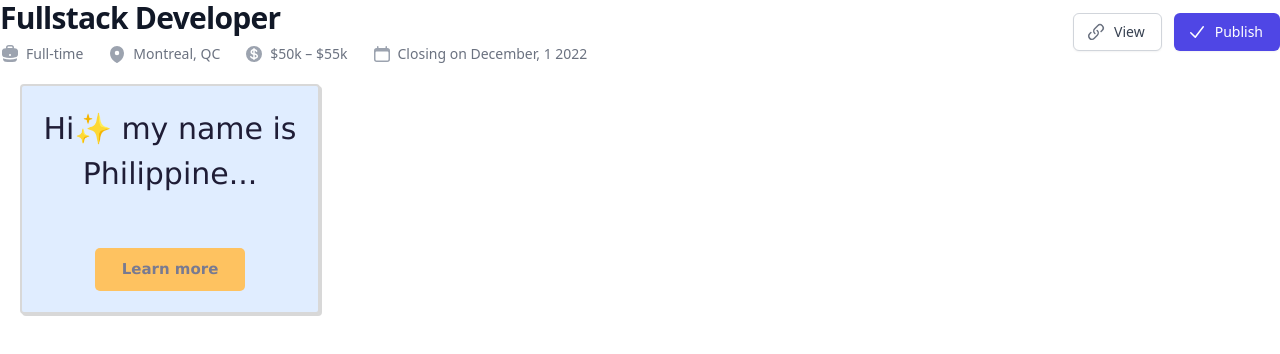
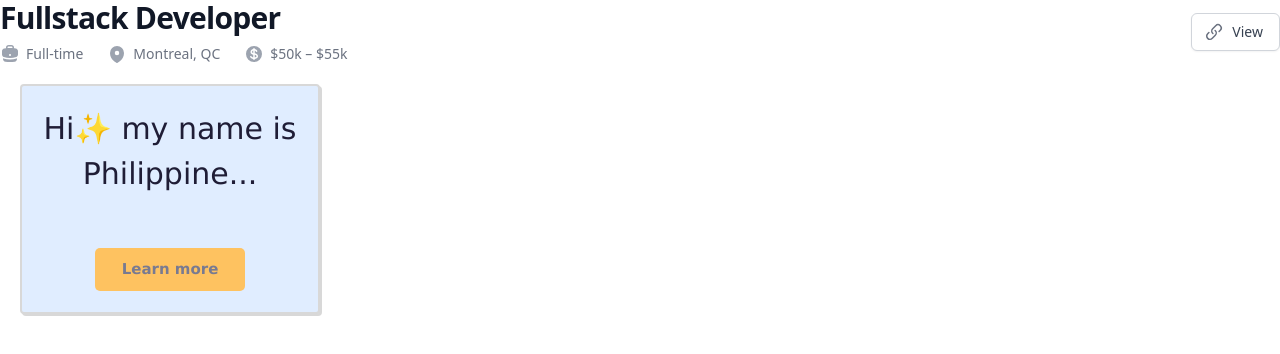
Before and after one commit to Plorrain/my-own-personnal-app, a React (Create React App) app: page / in a window 1280 px wide. Shown: the top 354 px of the page. Built offline with nearby package versions, Linux system fonts and the light colour scheme.

Commit message:
wanted to put a navbar but no interesting links to put there

```diff
--- a/src/components/UI/PageHeader.js
+++ b/src/components/UI/PageHeader.js
@@ -1,19 +1,19 @@
-import React, { Fragment } from 'react';
+import React from 'react';
 import {
   BriefcaseIcon,
-  CalendarIcon,
-  CheckIcon,
-  ChevronDownIcon,
+  // CalendarIcon,
+  // CheckIcon,
+  // ChevronDownIcon,
   CurrencyDollarIcon,
   LinkIcon,
   MapPinIcon,
   // PencilIcon,
 } from '@heroicons/react/20/solid';
-import { Menu, Transition } from '@headlessui/react';
+// import { Menu, Transition } from '@headlessui/react';
 
-function classNames(...classes) {
-  return classes.filter(Boolean).join(' ')
-}
+// function classNames(...classes) {
+//   return classes.filter(Boolean).join(' ')
+// }
 
 export default function PageHeader() {
   return (
@@ -35,23 +35,9 @@ export default function PageHeader() {
             <CurrencyDollarIcon className="mr-1.5 h-5 w-5 flex-shrink-0 text-gray-400" aria-hidden="true" />
             $50k &ndash; $55k
           </div>
-          <div className="mt-2 flex items-center text-sm text-gray-500">
-            <CalendarIcon className="mr-1.5 h-5 w-5 flex-shrink-0 text-gray-400" aria-hidden="true" />
-            Closing on December, 1 2022
-          </div>
         </div>
       </div>
       <div className="mt-5 flex lg:mt-0 lg:ml-4">
-        {/* <span className="hidden sm:block">
-          <button
-            type="button"
-            className="inline-flex items-center rounded-md border border-gray-300 bg-white px-4 py-2 text-sm font-medium text-gray-700 shadow-sm hover:bg-gray-50 focus:outline-none focus:ring-2 focus:ring-indigo-500 focus:ring-offset-2"
-          >
-            <PencilIcon className="-ml-1 mr-2 h-5 w-5 text-gray-500" aria-hidden="true" />
-            Edit
-          </button>
-        </span> */}
-
         <span className="ml-3 hidden sm:block">
           <button
             type="button"
@@ -61,57 +47,6 @@ export default function PageHeader() {
             View
           </button>
         </span>
-
-        <span className="sm:ml-3">
-          <button
-            type="button"
-            className="inline-flex items-center rounded-md border border-transparent bg-indigo-600 px-4 py-2 text-sm font-medium text-white shadow-sm hover:bg-indigo-700 focus:outline-none focus:ring-2 focus:ring-indigo-500 focus:ring-offset-2"
-          >
-            <CheckIcon className="-ml-1 mr-2 h-5 w-5" aria-hidden="true" />
-            Publish
-          </button>
-        </span>
-
-        {/* Dropdown */}
-        <Menu as="div" className="relative ml-3 sm:hidden">
-          <Menu.Button className="inline-flex items-center rounded-md border border-gray-300 bg-white px-4 py-2 text-sm font-medium text-gray-700 shadow-sm hover:bg-gray-50 focus:outline-none focus:ring-2 focus:ring-indigo-500 focus:ring-offset-2">
-            More
-            <ChevronDownIcon className="-mr-1 ml-2 h-5 w-5 text-gray-500" aria-hidden="true" />
-          </Menu.Button>
-
-          <Transition
-            as={Fragment}
-            enter="transition ease-out duration-200"
-            enterFrom="transform opacity-0 scale-95"
-            enterTo="transform opacity-100 scale-100"
-            leave="transition ease-in duration-75"
-            leaveFrom="transform opacity-100 scale-100"
-            leaveTo="transform opacity-0 scale-95"
-          >
-            <Menu.Items className="absolute right-0 z-10 mt-2 -mr-1 w-48 origin-top-right rounded-md bg-white py-1 shadow-lg ring-1 ring-black ring-opacity-5 focus:outline-none">
-              <Menu.Item>
-                {({ active }) => (
-                  <a
-                    href="/"
-                    className={classNames(active ? 'bg-gray-100' : '', 'block px-4 py-2 text-sm text-gray-700')}
-                  >
-                    Edit
-                  </a>
-                )}
-              </Menu.Item>
-              <Menu.Item>
-                {({ active }) => (
-                  <a
-                    href="/"
-                    className={classNames(active ? 'bg-gray-100' : '', 'block px-4 py-2 text-sm text-gray-700')}
-                  >
-                    View
-                  </a>
-                )}
-              </Menu.Item>
-            </Menu.Items>
-          </Transition>
-        </Menu>
       </div>
     </div>
   )
```
Also changed, not shown: public/images/JPEG image 33 (1).jpeg (added).
